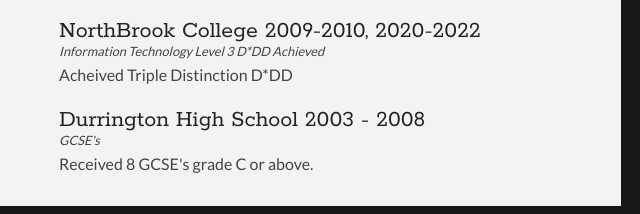
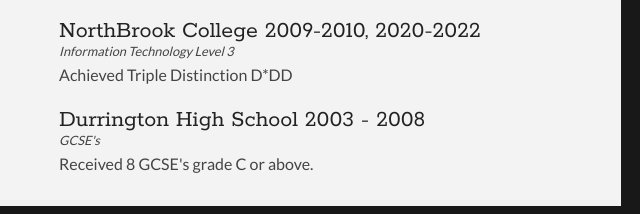
Before and after one commit to Kuruwu/htmlcv, a plain HTML site: page index.html in a window 1280 px wide. Shown: the part 934-1148 px from the top of the page, 419-1059 px from the left. Drawn offline with Linux system fonts and the light colour scheme.

Commit message:
Update index.html

```diff
--- a/index.html
+++ b/index.html
@@ -118,8 +118,8 @@
 
 				<article>
 					<h2>NorthBrook College 2009-2010, 2020-2022</h2>
-					<p class="subDetails">Information Technology Level 3 D*DD Achieved</p>
-					<p>Acheived Triple Distinction D*DD </p>
+					<p class="subDetails">Information Technology Level 3</p>
+					<p>Achieved Triple Distinction D*DD </p>
 				</article>
 
 				<article>
```
